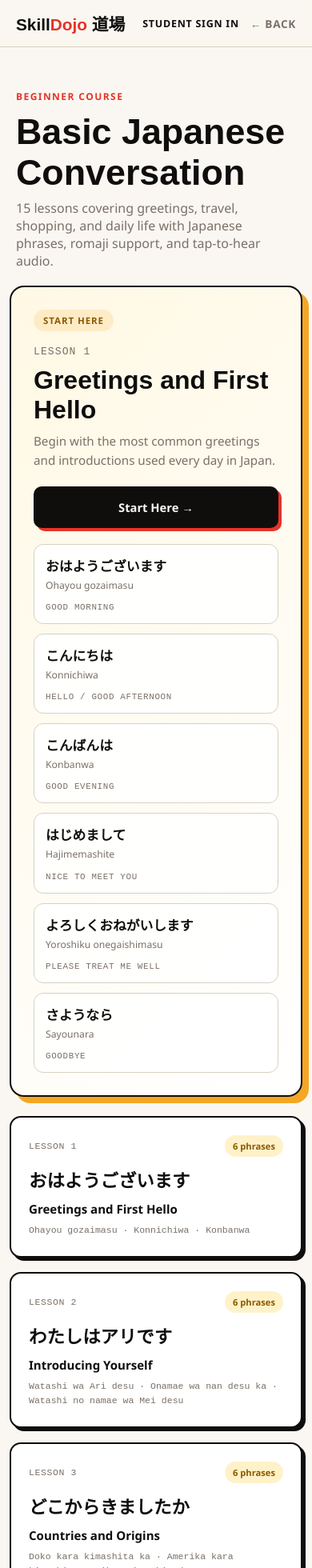
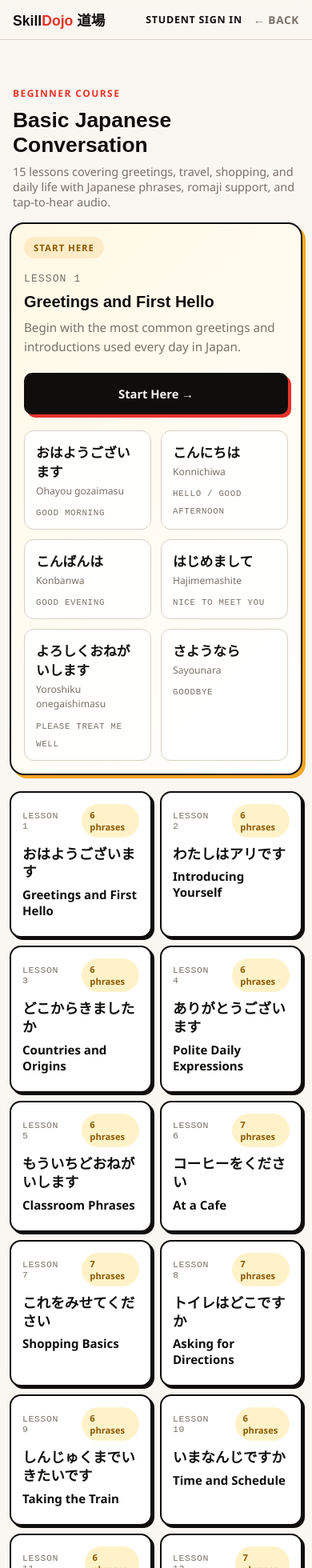
Before and after one commit to marufislam8924/skilldojo, a Next.js app: page /conversation in a window 390 px wide. Shown: the top 1960 px of the page at 80% size. Built offline with nearby package versions, Linux system fonts and the light colour scheme; no server answers.

Commit message:
Improve conversation mobile responsiveness

```diff
--- a/app/conversation/[lesson]/lesson.module.css
+++ b/app/conversation/[lesson]/lesson.module.css
@@ -188,7 +188,11 @@
   }
 
   .content {
-    padding: 44px 18px 64px;
+    padding: 44px 16px 64px;
+  }
+
+  .lessonTitle {
+    font-size: 1.8rem;
   }
 
   .footer {
@@ -202,3 +206,38 @@
     text-align: center;
   }
 }
+
+@media (max-width: 480px) {
+  .nav {
+    padding: 12px 16px;
+  }
+
+  .logo {
+    font-size: 1.1rem;
+  }
+
+  .backBtn {
+    font-size: 0.78rem;
+  }
+
+  .content {
+    padding: 40px 12px 56px;
+  }
+
+  .lessonTitle {
+    font-size: 1.5rem;
+  }
+
+  .lessonSubtitle {
+    font-size: 0.82rem;
+  }
+
+  .cards {
+    gap: 12px;
+  }
+
+  .footer {
+    margin-top: 36px;
+    padding-top: 20px;
+  }
+}
--- a/app/conversation/conversation.module.css
+++ b/app/conversation/conversation.module.css
@@ -280,35 +280,86 @@
 }
 
 @media (max-width: 768px) {
-  .header {
-    padding: 40px 28px 24px;
-  }
-
-  .featuredCard {
-    margin: 0 20px 32px;
-  }
-
-  .grid {
-    padding: 0 20px 60px;
-    grid-template-columns: repeat(auto-fill, minmax(160px, 1fr));
-  }
-}
-
-@media (max-width: 500px) {
   .nav {
     padding: 14px 20px;
   }
 
   .header {
-    padding: 32px 20px 20px;
+    padding: 40px 20px 20px;
+  }
+
+  .headerTitle {
+    font-size: 2rem;
   }
 
   .featuredCard {
-    margin: 0 12px 24px;
+    margin: 0 16px 24px;
+    padding: 20px;
+  }
+
+  .featuredTitle {
+    font-size: 1.5rem;
+  }
+
+  .grid {
+    padding: 0 16px 60px;
+    grid-template-columns: repeat(auto-fill, minmax(160px, 1fr));
+    gap: 12px;
+  }
+}
+
+@media (max-width: 480px) {
+  .nav {
+    padding: 12px 16px;
+  }
+
+  .logo {
+    font-size: 1.1rem;
+  }
+
+  .header {
+    padding: 28px 16px 16px;
+  }
+
+  .headerTitle {
+    font-size: 1.65rem;
+  }
+
+  .headerDesc {
+    font-size: 0.9rem;
+  }
+
+  .featuredCard {
+    margin: 0 12px 20px;
+    padding: 16px;
+    box-shadow: 4px 4px 0 #f5a623;
+  }
+
+  .featuredTitle {
+    font-size: 1.25rem;
+  }
+
+  .featuredPhrases {
+    grid-template-columns: 1fr 1fr;
   }
 
   .grid {
     padding: 0 12px 40px;
-    grid-template-columns: 1fr;
+    grid-template-columns: 1fr 1fr;
+    gap: 10px;
+  }
+
+  .lessonCard {
+    padding: 14px;
+    box-shadow: 3px 3px 0 var(--ink);
+  }
+
+  .lessonKana {
+    font-size: 1.1rem;
+    margin: 10px 0 6px;
+  }
+
+  .lessonChars {
+    display: none;
   }
 }
```
